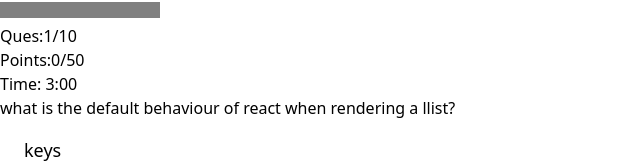
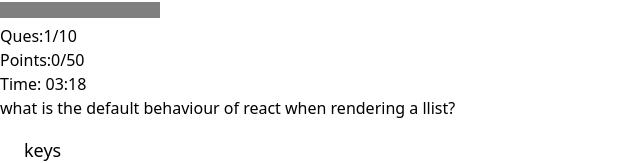
Before and after one commit to sumitkumar2299/quiz_app, a React (Vite) app in the folder quiz_app/: page / in a window 1280 px wide. Both pictures are taken after a click on the button "Start Quiz". Shown: the top 163 px of the page, without its empty margins (0-640 px from the left). Built offline with nearby package versions, Linux system fonts and the light colour scheme; data requests are answered from the project's data file.

Commit message:
adding timer functionalities

```diff
--- a/quiz_app/src/App.jsx
+++ b/quiz_app/src/App.jsx
@@ -18,6 +18,8 @@
 import NextButton from './components/NextButton'
 import Endquiz from './components/Endquiz'
 
+const SEC_PER_QUESTION = 20
+
 
 const initialState = {
   quizQuestion:[],
@@ -25,7 +27,8 @@
   index:0,
   answer:null,
   points:0,
-  highScore:0
+  highScore:0,
+  remainingTime:null,
 }
 
 function reducer(state,action){
@@ -46,7 +49,8 @@
     case 'start':
       return {
         ...state,
-        status:"active"
+        status:"active",
+        remainingTime:state.quizQuestion.length*SEC_PER_QUESTION,
       }
     case 'newAnswer':
       // accesing current questions
@@ -80,6 +84,14 @@
 
         }
 
+      case 'timer':
+        return{
+          ...state,
+          remainingTime:state.remainingTime-1,
+          status:state.remainingTime ===0?'finished':state.status,
+
+        }
+
 
     default:
       return state;
@@ -88,7 +100,7 @@
 
 function App() {
   const[state,dispatch] = useReducer(reducer,initialState)
-  const{quizQuestion,status,index,answer,points,highScore} = state;
+  const{quizQuestion,status,index,answer,points,highScore,remainingTime} = state;
   console.log(points);
   console.log(answer);
   const numberOfQuestion = quizQuestion.length;
@@ -119,7 +131,7 @@
       {status === "active" &&
       <>
 
-      <QuizMain numberOfQuestion={numberOfQuestion} index = {index} points = {points} totalPoints={totalPoints} answer = {answer}/>
+      <QuizMain numberOfQuestion={numberOfQuestion} index = {index} points = {points} totalPoints={totalPoints} answer = {answer}   remainingTime = {remainingTime} dispatch = {dispatch}/>
       <Question quizQuestion = {quizQuestion[index]} dispatch = {dispatch} answer = {answer}/>
       <NextButton dispatch = {dispatch} answer = {answer} index = {index} numberOfQuestion = {numberOfQuestion}/>
 
--- a/quiz_app/src/components/QuizMain.jsx
+++ b/quiz_app/src/components/QuizMain.jsx
@@ -1,7 +1,7 @@
 import React from 'react'
 import Timer from './Timer'
 
-function QuizMain({numberOfQuestion,index,points,totalPoints,answer}) {
+function QuizMain({numberOfQuestion,index,points,totalPoints,answer,remainingTime,dispatch}) {
   return (
     <>
     <section>
@@ -12,7 +12,7 @@
         <div>
             <span>Ques:{index+1}/{numberOfQuestion}</span>
             <p>Points:{points}/{totalPoints}</p>
-            <Timer/>
+            <Timer remainingTime = {remainingTime} dispatch = {dispatch}/>
         </div>
     </section>
     </>
--- a/quiz_app/src/components/Timer.jsx
+++ b/quiz_app/src/components/Timer.jsx
@@ -1,9 +1,19 @@
-import React from 'react'
+import React, { useEffect } from 'react'
 
-function Timer() {
+function Timer({remainingTime,dispatch}) {
+  const minutes = Math.floor(remainingTime/60);
+  const seconds = Math.floor(remainingTime%60);
+  useEffect(function(){
+    const id = setInterval(() => {
+      dispatch({type:'timer'})
+    }, 1000);
+    return () => clearInterval(id);
+
+  },[dispatch])
   return (
     <>
-    <span>Time: 3:00</span>
+
+    <span>Time: {minutes<10 && "0"}{minutes}:{seconds<10 && "0"}{seconds}</span>
     </>
   )
 }
```
